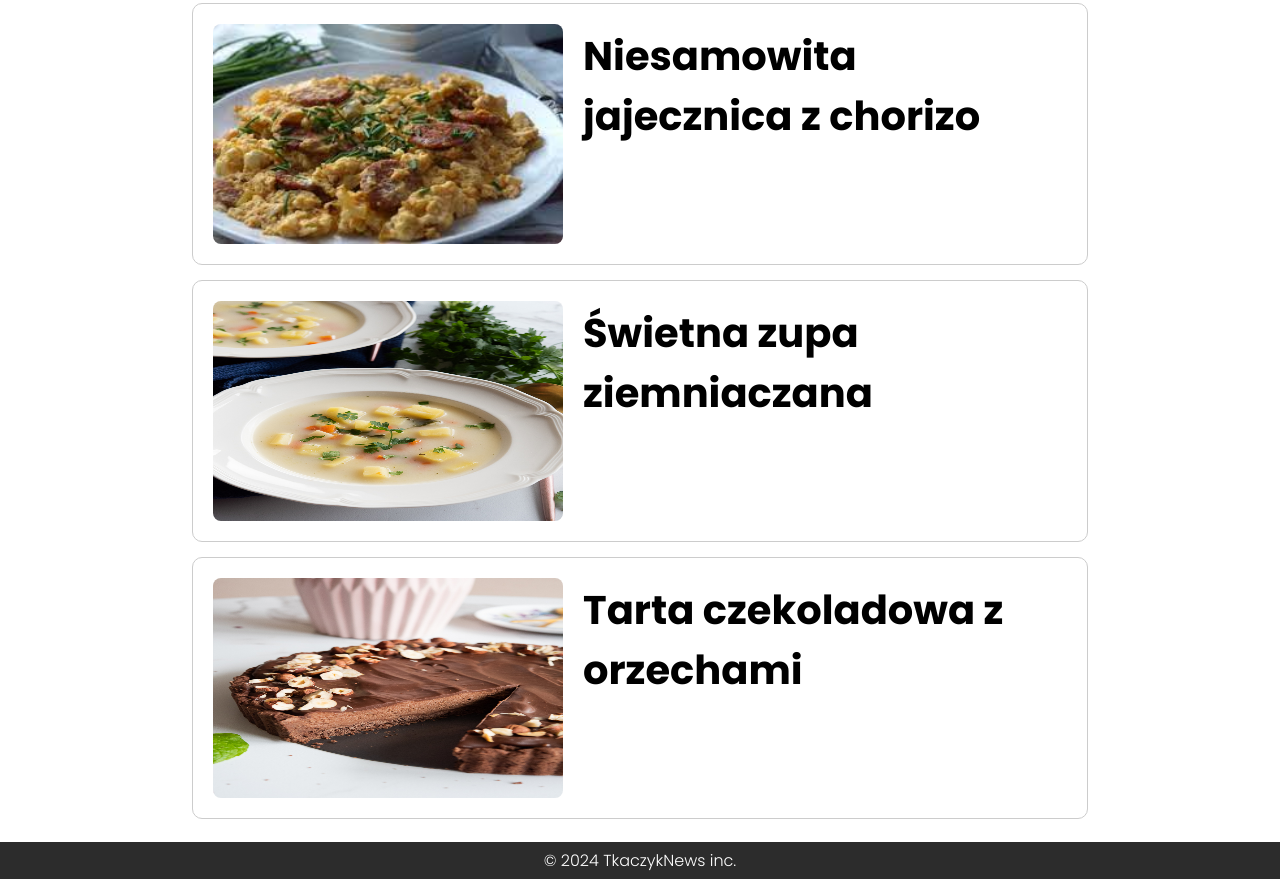
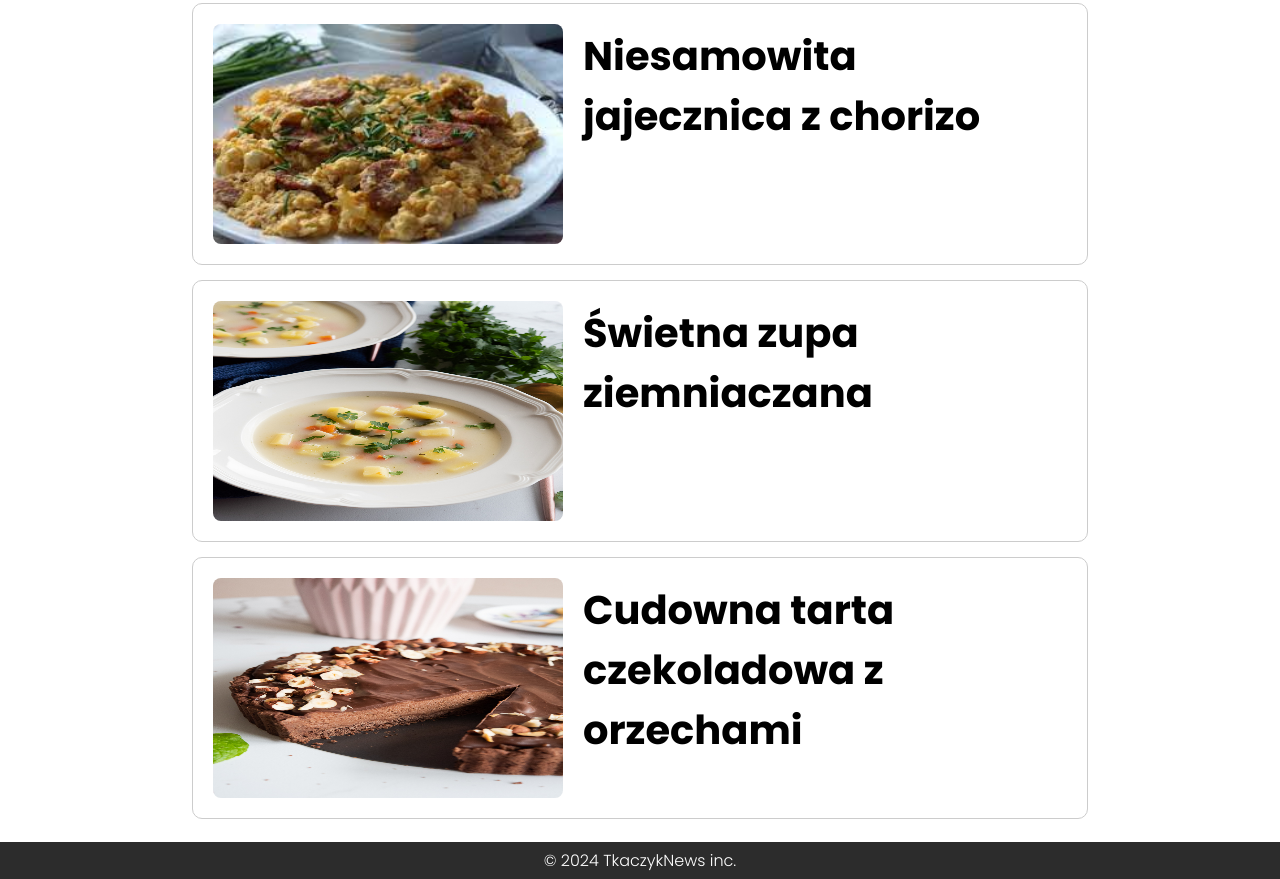
Before and after one commit to MZarajczyk/mzarajczyk.github.io, a plain HTML site: page kuchnia.html in a window 1280 px wide. Shown: the part 796-1675 px from the top of the page. Drawn offline with Linux system fonts and the light colour scheme.

Commit message:
Update kuchnia.html

```diff
--- a/kuchnia.html
+++ b/kuchnia.html
@@ -69,7 +69,7 @@
                 <img src="images/tarta1.png">
             </div>
             <div class="text">
-                <a href="prze4.html">Tarta czekoladowa z orzechami</h2></a>
+                <a href="prze4.html">Cudowna tarta czekoladowa z orzechami</h2></a>
             </div>
         </div>
     </section>
```
